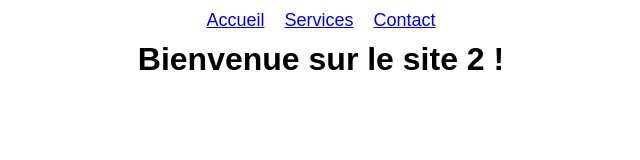
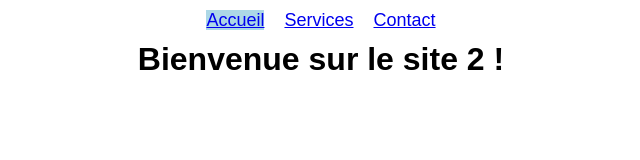
Before and after one commit to mbkdev60/ziratsu-react-router, a React (Create React App) app: page / in a window 1280 px wide. Shown: the top 160 px of the page, without its empty margins (319-959 px from the left). Built offline with nearby package versions, Linux system fonts and the light colour scheme.

Commit message:
add navlink

```diff
--- a/src/App.js
+++ b/src/App.js
@@ -4,6 +4,8 @@ import Home from './components/Home/Home';
 import Profile from './components/Profile/Profile';
 import Notfound from './components/NotFound/Notfound';
 import Navbar from './components/Navbar/Navbar';
+import Services from './components/Services/Services';
+import Contact from './components/Contact/Contact'
 
 function App() {
   return (
@@ -11,6 +13,8 @@ function App() {
       <Navbar />
       <Routes>
         <Route path="/" element={<Home />} />
+        <Route path="/services" element={<Services />} />
+        <Route path="/contact" element={<Contact />} />
         <Route path="/profil/:id" element={<Profile />} />
         <Route path="*" element={<Notfound />} />
       </Routes>
--- a/src/components/Navbar/Navbar.js
+++ b/src/components/Navbar/Navbar.js
@@ -1,13 +1,28 @@
 import React from 'react'
-import { Link } from 'react-router-dom'
+import { NavLink } from 'react-router-dom'
 
 export default function Navbar() {
   return (
     <div>
       <nav>
-        <Link to="/">Accueil</Link>
-        <Link to="/services">Services</Link>
-        <Link to="/contact">Contact</Link>
+        <NavLink
+          to="/"
+          className={({ isActive }) => isActive ? "activeLink" : ""}
+        >
+          Accueil
+        </NavLink>
+        <NavLink
+          to="/services"
+          className={({ isActive }) => isActive ? "activeLink" : ""}
+        >
+          Services
+        </NavLink>
+        <NavLink
+          to="/contact"
+          className={({ isActive }) => isActive ? "activeLink" : ""}
+        >
+          Contact
+        </NavLink>
       </nav>
     </div>
   );
--- a/src/index.css
+++ b/src/index.css
@@ -17,3 +17,7 @@ nav a {
   margin: 10px;
   font-size: 18px;
 }
+
+.activeLink {
+  background: lightblue;
+}
```
